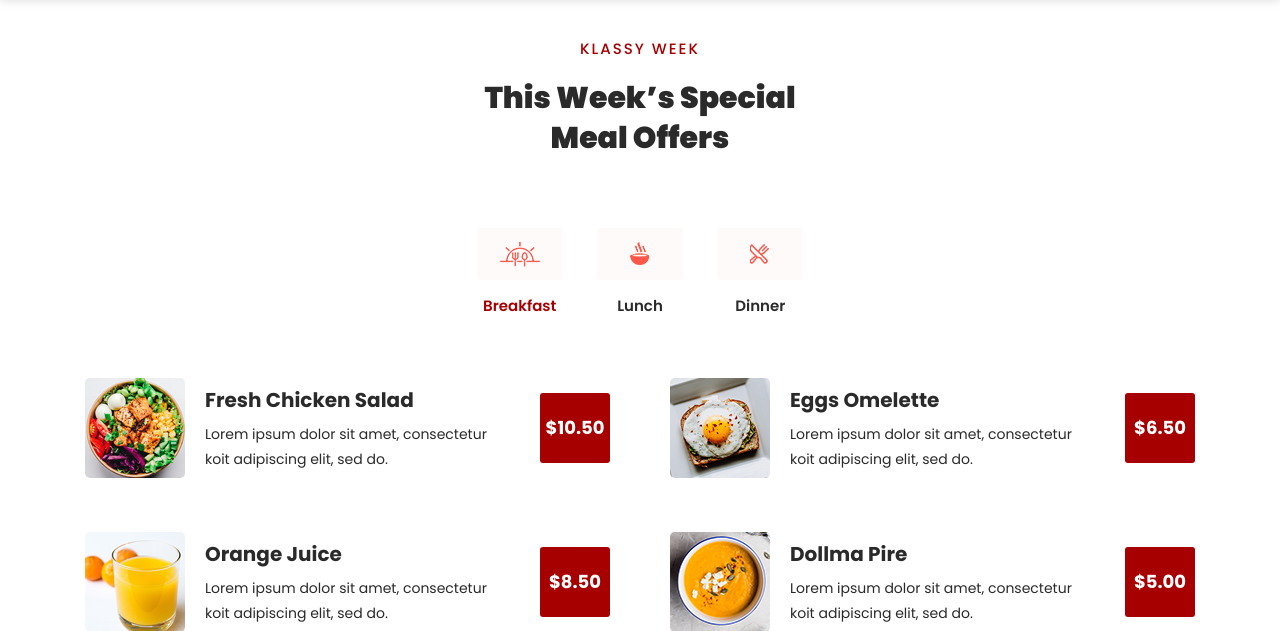
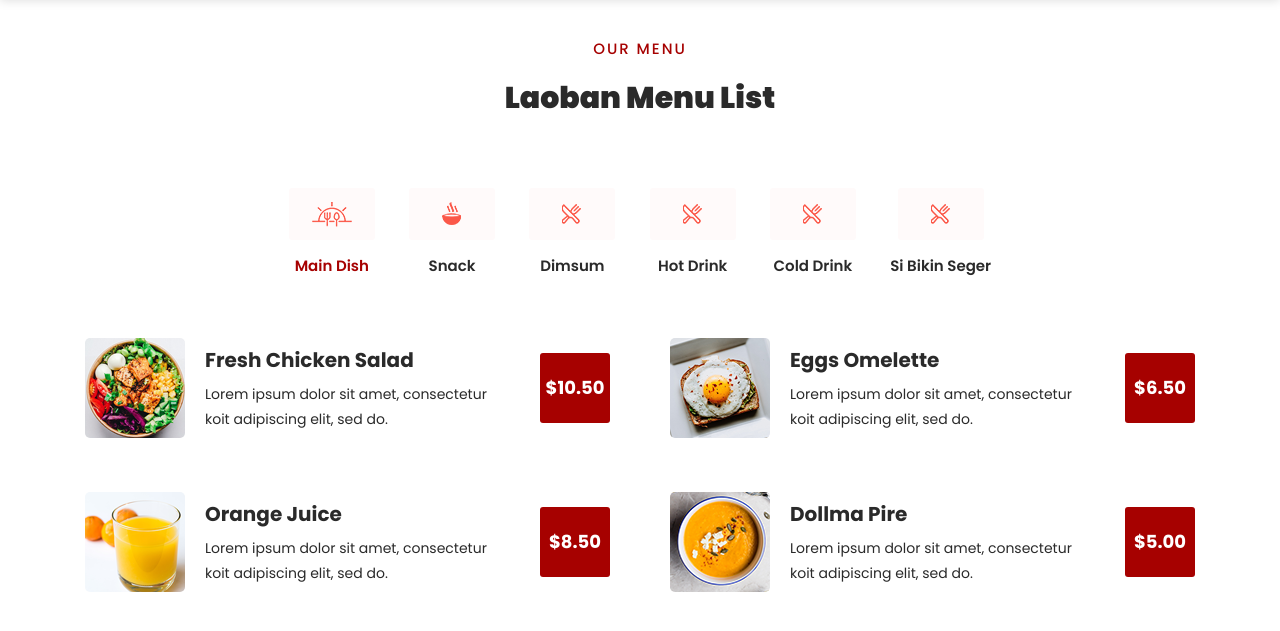
Before and after one commit to stevanushia/laoban-nusantara, a PHP site: page /menu.php in a window 1280 px wide. Shown: the part 80-711 px from the top of the page. Run offline with PHP 8.4, Linux system fonts and the light colour scheme.

Commit message:
menu layout

```diff
--- a/menu.php
+++ b/menu.php
@@ -10,8 +10,8 @@ include_once __DIR__."/template/header.php";
             <div class="row">
                 <div class="col-lg-4 offset-lg-4 text-center">
                     <div class="section-heading">
-                        <h6>Klassy Week</h6>
-                        <h2>This Week’s Special Meal Offers</h2>
+                        <h6>Our Menu</h6>
+                        <h2>Laoban Menu List</h2>
                     </div>
                 </div>
             </div>
@@ -21,14 +21,20 @@ include_once __DIR__."/template/header.php";
                         <div class="col-lg-12">
                             <div class="heading-tabs">
                                 <div class="row">
-                                    <div class="col-lg-6 offset-lg-3">
+                                    <div class="col-lg-8 offset-lg-2">
                                         <ul>
                                             <li><a href='#tabs-1'><img src="assets/images/tab-icon-01.png"
-                                                        alt="">Breakfast</a></li>
+                                                        alt="">Main Dish</a></li>
                                             <li><a href='#tabs-2'><img src="assets/images/tab-icon-02.png"
-                                                        alt="">Lunch</a></a></li>
+                                                        alt="">Snack</a></a></li>
                                             <li><a href='#tabs-3'><img src="assets/images/tab-icon-03.png"
-                                                        alt="">Dinner</a></a></li>
+                                                        alt="">Dimsum</a></a></li>
+                                            <li><a href='#tabs-4'><img src="assets/images/tab-icon-03.png"
+                                                        alt="">Hot Drink</a></a></li>
+                                            <li><a href='#tabs-5'><img src="assets/images/tab-icon-03.png"
+                                                        alt="">Cold Drink</a></a></li>
+                                            <li><a href='#tabs-6'><img src="assets/images/tab-icon-03.png"
+                                                        alt="">Si Bikin Seger</a></a></li>
                                         </ul>
                                     </div>
                                 </div>
@@ -36,6 +42,7 @@ include_once __DIR__."/template/header.php";
                         </div>
                         <div class="col-lg-12">
                             <section class='tabs-content'>
+                                <!-- Breakfast -->
                                 <article id='tabs-1'>
                                     <div class="row">
                                         <div class="col-lg-6">
@@ -118,6 +125,9 @@ include_once __DIR__."/template/header.php";
                                         </div>
                                     </div>
                                 </article>
+                                <!-- Breakfast -->
+
+                                <!-- Lunch -->
                                 <article id='tabs-2'>
                                     <div class="row">
                                         <div class="col-lg-6">
@@ -200,6 +210,9 @@ include_once __DIR__."/template/header.php";
                                         </div>
                                     </div>
                                 </article>
+                                <!-- Lunch -->
+
+                                <!-- Dinner -->
                                 <article id='tabs-3'>
                                     <div class="row">
                                         <div class="col-lg-6">
@@ -282,6 +295,8 @@ include_once __DIR__."/template/header.php";
                                         </div>
                                     </div>
                                 </article>
+                                <!-- Dinner -->
+
                             </section>
                         </div>
                     </div>
```
